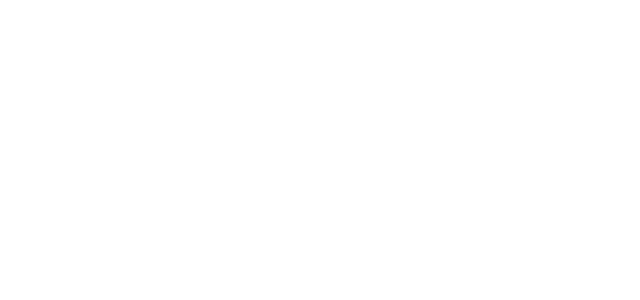
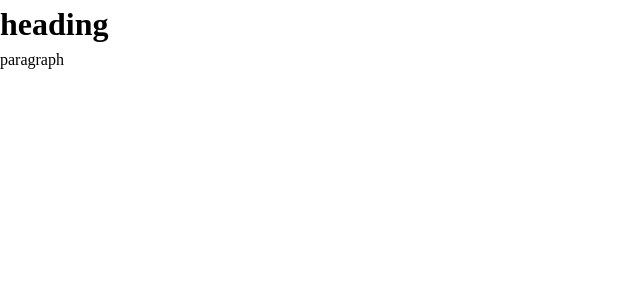
Before and after one commit to bolbatart/bbd-client, a React (Create React App) app: page / in a window 1280 px wide. Shown: the top 300 px of the page, without its empty margins (0-640 px from the left). Built offline with nearby package versions, Linux system fonts and the light colour scheme.

Commit message:
added global styles

```diff
--- a/package.json
+++ b/package.json
@@ -13,6 +13,7 @@
     "react": "^17.0.2",
     "react-dom": "^17.0.2",
     "react-scripts": "4.0.3",
+    "styled-components": "^5.2.1",
     "typescript": "^4.2.3",
     "web-vitals": "^1.1.1"
   },
@@ -39,5 +40,8 @@
       "last 1 firefox version",
       "last 1 safari version"
     ]
+  },
+  "devDependencies": {
+    "@types/styled-components": "^5.1.9"
   }
 }
--- a/src/App.tsx
+++ b/src/App.tsx
@@ -1,7 +1,16 @@
 import React from "react";
+import Home from "pages/Home";
+import GlobalStyles from "styles/globalStyles";
 
 function App() {
-  return <div className="App"></div>;
+  return (
+    <>
+      <GlobalStyles />
+      <div className="App">
+        <Home />
+      </div>
+    </>
+  );
 }
 
 export default App;
--- a/src/index.tsx
+++ b/src/index.tsx
@@ -1,7 +1,8 @@
 import React from "react";
 import ReactDOM from "react-dom";
+import reportWebVitals from "./reportWebVitals";
+
 import App from "./App";
-import reportWebVitals from "./reportWebVitals";
 
 ReactDOM.render(
   <React.StrictMode>
--- /dev/null
+++ b/src/pages/Home.tsx
@@ -0,0 +1,15 @@
+import React from "react";
+import styled from "styled-components";
+
+const Home: React.FC = () => {
+  return (
+    <StyledHome>
+      <h1>heading</h1>
+      <p>paragraph</p>
+    </StyledHome>
+  );
+};
+
+export default Home;
+
+const StyledHome = styled.div``;
--- /dev/null
+++ b/src/styles/globalStyles.ts
@@ -0,0 +1,75 @@
+import { createGlobalStyle } from 'styled-components';
+
+const GlobalStyle = createGlobalStyle`
+
+*,
+*::before,
+*::after {
+  box-sizing: border-box;
+}
+
+ul[class],
+ol[class] {
+  padding: 0;
+}
+
+body,
+h1,
+h2,
+h3,
+h4,
+p,
+ul[class],
+ol[class],
+li,
+figure,
+figcaption,
+blockquote,
+dl,
+dd {
+  margin: 0;
+}
+
+body {
+  min-height: 100vh;
+  scroll-behavior: smooth;
+  text-rendering: optimizeSpeed;
+  line-height: 1.5;
+}
+
+ul[class],
+ol[class] {
+  list-style: none;
+}
+
+a:not([class]) {
+  text-decoration-skip-ink: auto;
+}
+
+img {
+  max-width: 100%;
+  display: block;
+}
+
+article > * + * {
+  margin-top: 1em;
+}
+
+input,
+button,
+textarea,
+select {
+  font: inherit;
+}
+
+@media (prefers-reduced-motion: reduce) {
+  * {
+    animation-duration: 0.01ms !important;
+    animation-iteration-count: 1 !important;
+    transition-duration: 0.01ms !important;
+    scroll-behavior: auto !important;
+  }
+}
+`;
+
+export default GlobalStyle;
--- a/tsconfig.json
+++ b/tsconfig.json
@@ -18,7 +18,8 @@
     "resolveJsonModule": true,
     "isolatedModules": true,
     "noEmit": true,
-    "jsx": "react-jsx"
+    "jsx": "react-jsx",
+    "baseUrl": "src",
   },
   "include": [
     "src"
```
Also changed, not shown: 1 other file (tests, documents, lock files or other folders).
